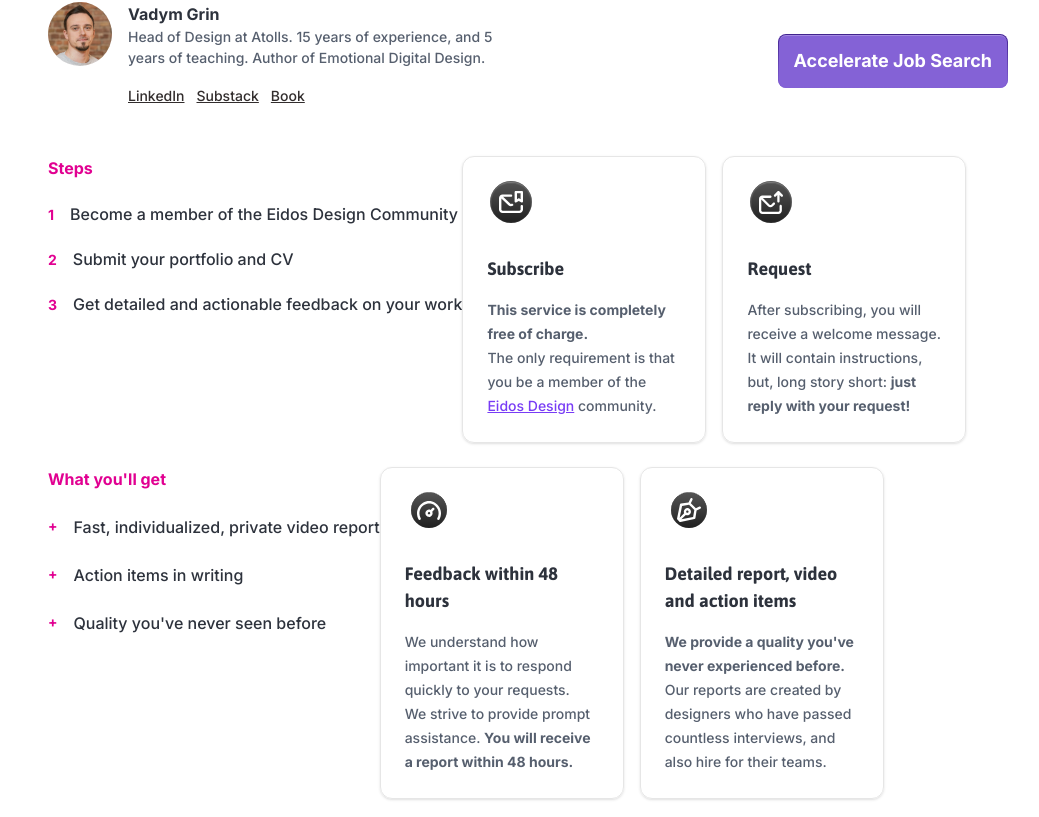
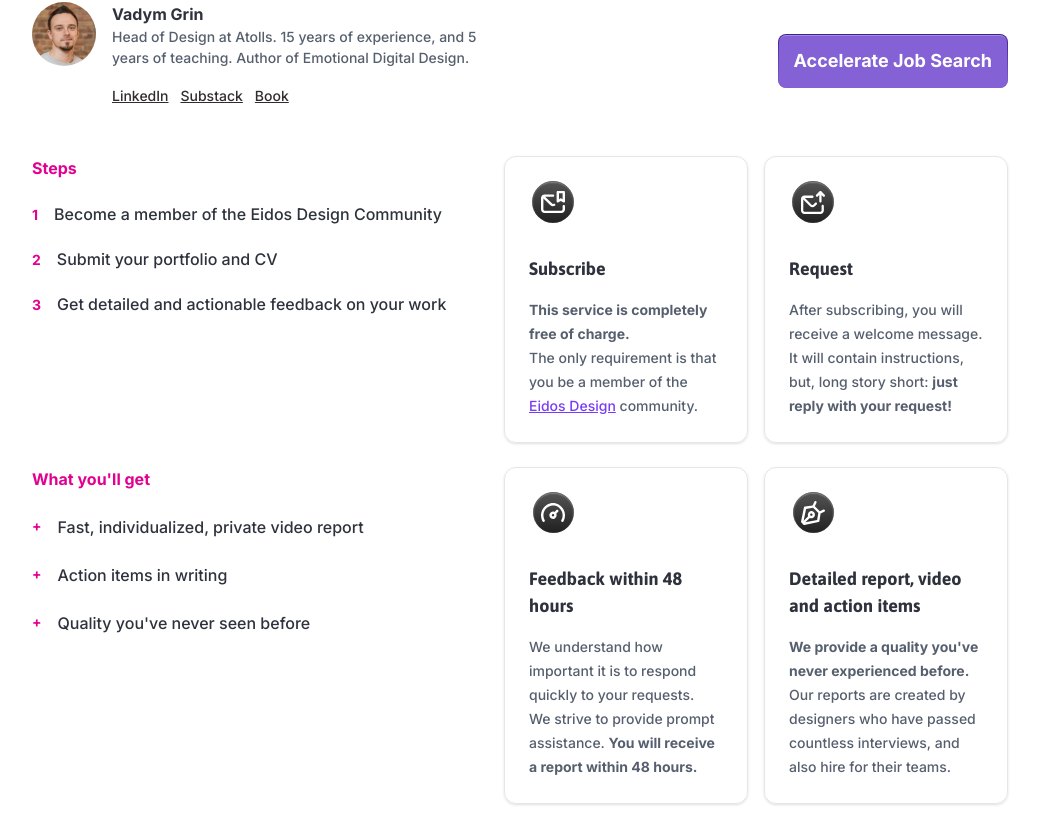
Before and after one commit to tomby5475/eidos_doctor, a React (Vite) app: page / in a window 1280 px wide. Shown: the part 1403-2220 px from the top of the page, without its empty margins (120-1159 px from the left). Built offline with nearby package versions, Linux system fonts and the light colour scheme.

Commit message:
edit grid for tablet HowItWorksSection

```diff
--- a/src/screens/MobileLp/sections/CoachSection/CoachSection.tsx
+++ b/src/screens/MobileLp/sections/CoachSection/CoachSection.tsx
@@ -12,9 +12,9 @@ export const CoachSection = (): JSX.Element => {
   // Coach data that can be easily modified
   const coachData = {
     name: "Vadym Grin",
-    position: "Head of Design at Atolls.",
+    position: "Head of Design at Atolls. ",
     description:
-      " 15 years of experience, and 5 years of teaching. Author of Emotional Digital Design.",
+      "15 years of experience, and 5 years of teaching. Author of Emotional Digital Design.",
     links: [
       { name: "LinkedIn", url: "https://www.linkedin.com/in/vadimgrin/" },
       { name: "Substack", url: "https://eidosdesign.substack.com/" },
@@ -25,7 +25,7 @@ export const CoachSection = (): JSX.Element => {
 
   return (
     <Card className="border-none shadow-none flex flex-col md:flex-row">
-      <CardContent className="flex flex-col items-start gap-6 pt-0 pb-4 px-4 w-full">
+      <CardContent className="flex flex-col items-start gap-6 md:pl-0 pt-0 pb-4 w-full">
         <div className="flex items-start gap-4 w-full">
           <div className="flex-shrink-0">
             <Avatar className="w-16 h-16">
--- a/src/screens/MobileLp/sections/HowItWorksSection/HowItWorksSection.tsx
+++ b/src/screens/MobileLp/sections/HowItWorksSection/HowItWorksSection.tsx
@@ -101,8 +101,8 @@ export const HowItWorksSection = (): JSX.Element => {
 
   return (
     <section className="flex flex-col items-center gap-8 py-8 w-full">
-      <div className="gap-6 px-4 w-full flex flex-col items-start">
-        <div className="flex flex-col lg:flex-row">
+      <div className="gap-6 w-full flex flex-col items-start">
+        <div className="flex flex-col lg:flex-row lg:items-start lg:justify-between gap-8 w-full">
           {/* Steps Section */}
           <div className="flex flex-col items-start gap-6 w-full">
             <div className="flex items-center gap-4 w-full">
@@ -124,24 +124,23 @@ export const HowItWorksSection = (): JSX.Element => {
           </div>
 
           {/* Process Cards */}
-          <div className="flex flex-col lg:flex-row items-start gap-4 w-full">
+          {/* <div className="flex justify-center lg:justify-end items-start w-full"> */}
+          <div className="flex lg:justify-end items-start w-full">
+            <div className="flex flex-col lg:flex-row gap-4 w-full md:w-auto">
               {processCards.map((card, index) => (
-              <Card key={index} className="w-full border-[#e6e6e6]">
+                <Card key={index} className="border-[#e6e6e6]">
                   <CardContent className="w-[361px] h-[237px] lg:w-[242px] lg:h-[285px] flex flex-col items-start gap-8 p-6">
                     <div
                       className="relative w-12 h-12 bg-no-repeat bg-center bg-contain flex items-center justify-center"
                       style={{ backgroundImage: `url(${card.bgImage})` }}
                     >
-                    <img
-                      alt="Icon"
-                      src={card.iconSrc}
-                    />
+                      <img alt="Icon" src={card.iconSrc} />
                     </div>
                     <div className="flex flex-col items-start gap-4 w-full">
                       <h3 className="font-bold text-[#2d323c] text-lg leading-normal font-['Asap',Helvetica]">
                         {card.title}
                       </h3>
-                    <p className="w-full font-normal text-sm leading-6 text-transparent">
+                      <p className="w-full font-normal text-sm leading-6 text-[#565f6e]">
                         {card.content}
                       </p>
                     </div>
@@ -150,7 +149,9 @@ export const HowItWorksSection = (): JSX.Element => {
               ))}
             </div>
           </div>
-        <div className="flex flex-col lg:flex-row ">
+        </div>
+        <div className="gap-6 w-full flex flex-col items-start ">
+          <div className="flex flex-col lg:flex-row lg:items-start lg:justify-between gap-8 w-full">
             {/* Benefits Section */}
             <div className="flex flex-col items-start gap-6 w-full">
               <div className="flex items-center gap-4">
@@ -172,18 +173,16 @@ export const HowItWorksSection = (): JSX.Element => {
             </div>
 
             {/* Benefit Cards */}
-          <div className="flex flex-col lg:flex-row items-start gap-4 w-full">
+            <div className="flex lg:justify-end items-start w-full">
+              <div className="flex flex-col lg:flex-row lg:justify-end gap-4 w-full lg:w-auto">
                 {benefitCards.map((card, index) => (
                   <Card key={index} className="w-full border-[#e6e6e6]">
-                <CardContent className="w-[361px] h-[261px] lg:w-[242px] lg:h-[330px] flex flex-col items-start gap-8 p-6">
+                    <CardContent className="w-[361px] h-[261px] lg:w-[242px] lg:h-[335px] flex flex-col items-start gap-8 p-6">
                       <div
-                    className="relative w-12 h-12 bg-no-repeat bg-center bg-contain flex items-center justify-center"
+                        className="w-12 h-12 bg-no-repeat bg-center bg-contain flex items-center justify-center"
                         style={{ backgroundImage: `url(${card.bgImage})` }}
                       >
-                    <img
-                      alt="Icon"
-                      src={card.iconSrc}
-                    />
+                        <img alt="Icon" src={card.iconSrc} />
                       </div>
                       <div className="flex flex-col items-start gap-4 w-full">
                         <h3 className="font-bold text-[#2d323c] text-lg leading-normal font-['Asap',Helvetica]">
@@ -199,6 +198,8 @@ export const HowItWorksSection = (): JSX.Element => {
               </div>
             </div>
           </div>
+        </div>
+      </div>
     </section>
   );
 };
```
Lines whose indentation alone changed are shown as unchanged.
